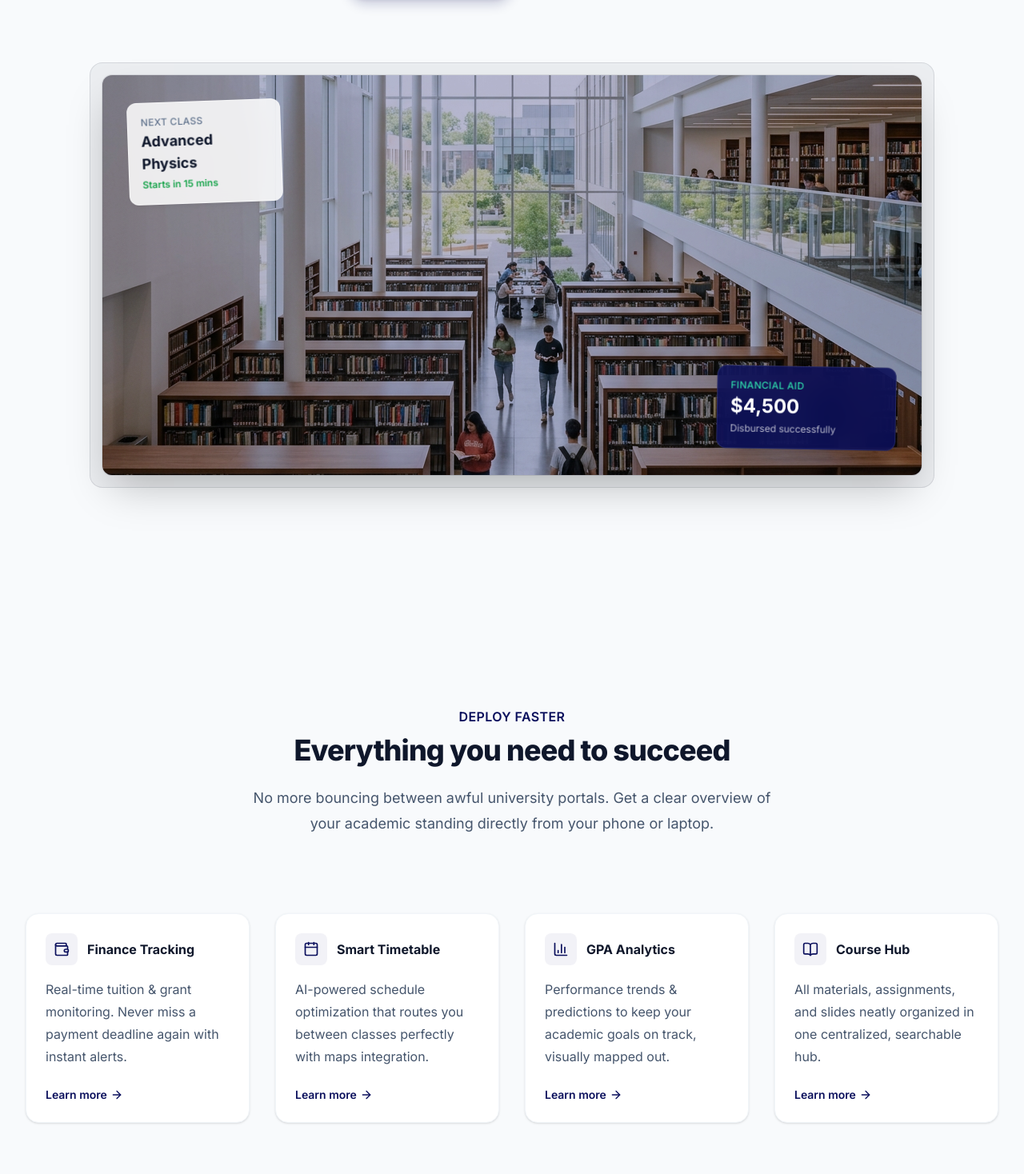
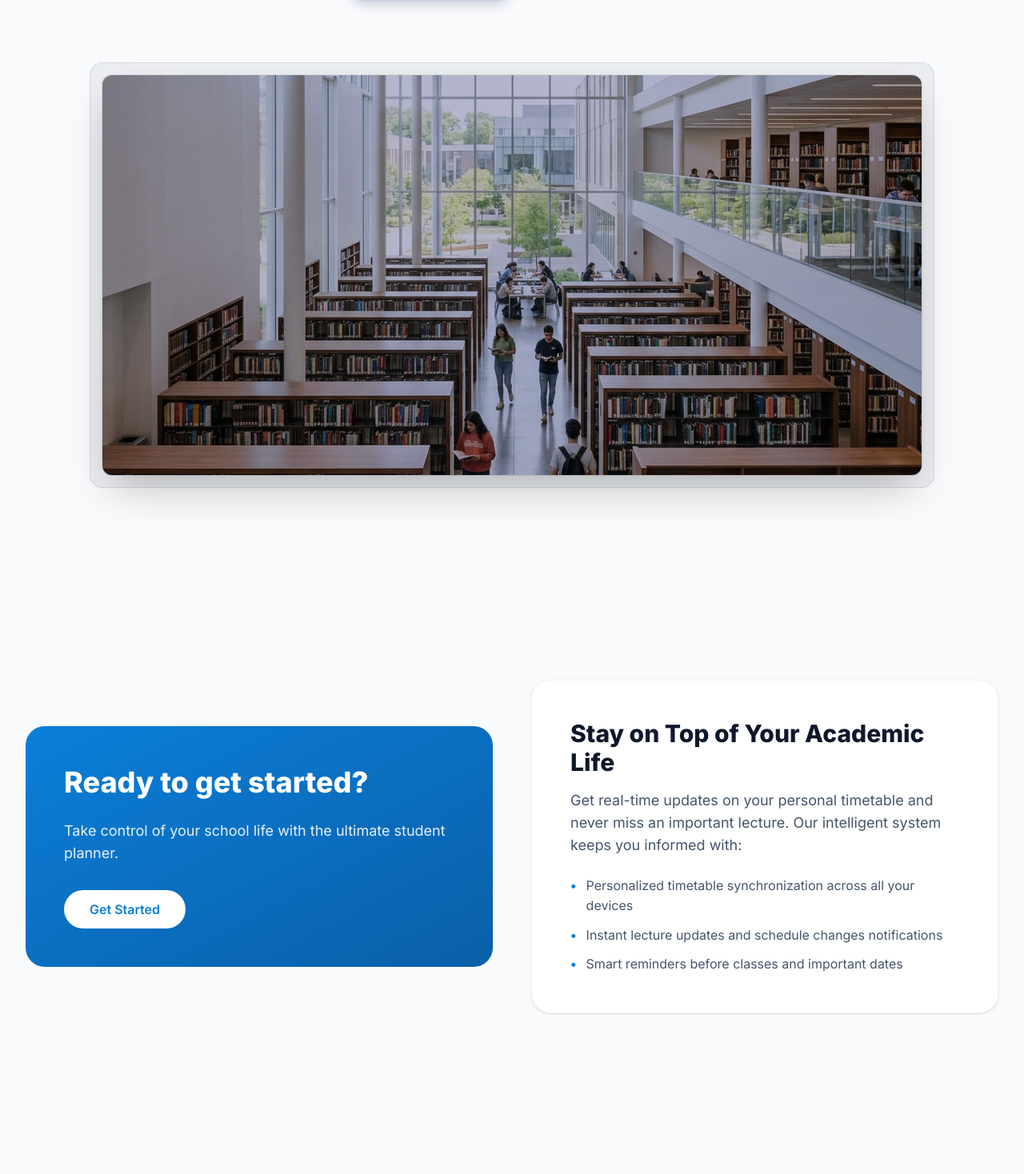
Before and after one commit to WonderDogbe/TertiaryFree, a Next.js app: page / in a window 1280 px wide. Shown: the part 582-2050 px from the top of the page at 80% size. Built offline with nearby package versions, Linux system fonts and the light colour scheme.

Commit message:
feat: enhance landing page with new CTA section and improved layout

```diff
--- a/src/app/page.tsx
+++ b/src/app/page.tsx
@@ -1,23 +1,38 @@
 "use client";
 
 import Link from "next/link";
-import { ArrowRight, Wallet, Calendar, BarChart3, BookOpen } from "lucide-react";
+import {
+  ArrowRight,
+  Wallet,
+  Calendar,
+  BarChart3,
+  BookOpen,
+} from "lucide-react";
 import { Logo } from "@/components/Logo";
 
 export default function LandingPage() {
   return (
     <div className="min-h-screen flex flex-col bg-slate-50 selection:bg-[#2dd4a8] selection:text-[#0a0f5c]">
       <header className="absolute inset-x-0 top-0 z-50">
-        <nav className="mx-auto max-w-7xl px-4 sm:px-6 lg:px-8" aria-label="Global">
+        <nav
+          className="mx-auto max-w-7xl px-4 sm:px-6 lg:px-8"
+          aria-label="Global"
+        >
           <div className="flex items-center justify-between py-6">
             <div className="flex lg:flex-1">
               <Logo size="md" />
             </div>
             <div className="flex flex-1 justify-end items-center gap-x-4 sm:gap-x-6">
-              <Link href="/login" className="text-sm font-semibold leading-6 text-slate-700 hover:text-[#0a0f5c] transition">
+              <Link
+                href="/login"
+                className="text-sm font-semibold leading-6 text-slate-700 hover:text-[#0a0f5c] transition"
+              >
                 Sign in
               </Link>
-              <Link href="/register" className="btn-brand text-sm px-4 py-2 sm:px-5">
+              <Link
+                href="/register"
+                className="btn-brand text-sm px-4 py-2 sm:px-5"
+              >
                 Get Started
               </Link>
             </div>
@@ -28,8 +43,17 @@ export default function LandingPage() {
       <main className="flex-1 isolate">
         {/* Hero section */}
         <div className="relative pt-14">
-          <div className="absolute inset-x-0 -top-40 -z-10 transform-gpu overflow-hidden blur-3xl sm:-top-80" aria-hidden="true">
-            <div className="relative left-[calc(50%-11rem)] aspect-[1155/678] w-[36.125rem] -translate-x-1/2 rotate-[30deg] bg-gradient-to-tr from-[#2dd4a8] to-[#0a0f5c] opacity-20 sm:left-[calc(50%-30rem)] sm:w-[72.1875rem]" style={{ clipPath: "polygon(74.1% 44.1%, 100% 61.6%, 97.5% 26.9%, 85.5% 0.1%, 80.7% 2%, 72.5% 32.5%, 60.2% 62.4%, 52.4% 68.1%, 47.5% 58.3%, 45.2% 34.5%, 27.5% 76.7%, 0.1% 64.9%, 17.9% 100%, 27.6% 76.8%, 76.1% 97.7%, 74.1% 44.1%)" }}></div>
+          <div
+            className="absolute inset-x-0 -top-40 -z-10 transform-gpu overflow-hidden blur-3xl sm:-top-80"
+            aria-hidden="true"
+          >
+            <div
+              className="relative left-[calc(50%-11rem)] aspect-[1155/678] w-[36.125rem] -translate-x-1/2 rotate-[30deg] bg-gradient-to-tr from-[#2dd4a8] to-[#0a0f5c] opacity-20 sm:left-[calc(50%-30rem)] sm:w-[72.1875rem]"
+              style={{
+                clipPath:
+                  "polygon(74.1% 44.1%, 100% 61.6%, 97.5% 26.9%, 85.5% 0.1%, 80.7% 2%, 72.5% 32.5%, 60.2% 62.4%, 52.4% 68.1%, 47.5% 58.3%, 45.2% 34.5%, 27.5% 76.7%, 0.1% 64.9%, 17.9% 100%, 27.6% 76.8%, 76.1% 97.7%, 74.1% 44.1%)",
+              }}
+            ></div>
           </div>
 
           <div className="py-20 sm:py-32 lg:pb-40">
@@ -37,21 +61,47 @@ export default function LandingPage() {
               <div className="mx-auto max-w-3xl text-center animate-slide-up">
                 <div className="mb-8 flex justify-center">
                   <span className="relative rounded-full px-4 py-1.5 text-xs sm:text-sm leading-6 text-slate-600 ring-1 ring-slate-900/10 hover:ring-slate-900/20 shadow-sm bg-white/50 backdrop-blur-sm">
-                    Announcing the new Semester 2024 update. <Link href="/register" className="font-semibold text-[#0a0f5c]"><span className="absolute inset-0" aria-hidden="true"></span>Read more <span aria-hidden="true">&rarr;</span></Link>
+                    Announcing the new Semester 2024 update.{" "}
+                    <Link
+                      href="/register"
+                      className="font-semibold text-[#0a0f5c]"
+                    >
+                      <span
+                        className="absolute inset-0"
+                        aria-hidden="true"
+                      ></span>
+                      Read more <span aria-hidden="true">&rarr;</span>
+                    </Link>
                   </span>
                 </div>
                 <h1 className="text-4xl sm:text-5xl lg:text-6xl font-extrabold tracking-tight text-slate-900 leading-[1.1]">
-                  Your Academic Journey, <span className="text-gradient">Unified.</span>
+                  Your Academic Journey,{" "}
+                  <span className="text-gradient">Unified.</span>
                 </h1>
                 <p className="mt-6 text-base sm:text-lg lg:text-xl tracking-tight text-slate-600 max-w-2xl mx-auto">
-                  Elevate your education with a premium command center. Seamlessly synchronize your academic schedule, track financial aid, and monitor your GPA in one authoritative interface.
+                  Elevate your education with a premium command center.
+                  Seamlessly synchronize your academic schedule, personalize
+                  timetable, and monitor your lectures in one authoritative
+                  interface.
                 </p>
                 <div className="mt-10 flex flex-col sm:flex-row items-center justify-center gap-4 sm:gap-x-6">
-                  <Link href="/register" className="btn-brand py-3.5 px-8 shadow-lg shadow-[#0a0f5c]/20 hover:shadow-xl hover:shadow-[#0a0f5c]/30 w-full sm:w-auto text-base">
+                  <Link
+                    href="/register"
+                    className="btn-brand py-3.5 px-8 shadow-lg shadow-[#0a0f5c]/20 hover:shadow-xl hover:shadow-[#0a0f5c]/30 w-full sm:w-auto text-base"
+                  >
                     Create free account
                   </Link>
-                  <Link href="/login" className="text-sm sm:text-base font-semibold leading-6 text-slate-900 flex items-center gap-1 group w-full sm:w-auto justify-center">
-                    Sign In to Dashboard <span aria-hidden="true" className="group-hover:translate-x-1 transition-transform">→</span>
+                  <Link
+                    href="/login"
+                    className="text-sm sm:text-base font-semibold leading-6 text-slate-900 flex items-center gap-1 group w-full sm:w-auto justify-center"
+                  >
+                    Sign In to Dashboard{" "}
+                    <span
+                      aria-hidden="true"
+                      className="group-hover:translate-x-1 transition-transform"
+                    >
+                      →
+                    </span>
                   </Link>
                 </div>
               </div>
@@ -61,24 +111,11 @@ export default function LandingPage() {
                   <div className="overflow-hidden rounded-lg sm:rounded-xl shadow-2xl ring-1 ring-slate-900/10 h-[250px] sm:h-[400px] lg:h-[500px] relative">
                     {/* eslint-disable-next-line @next/next/no-img-element */}
                     <img
-                       src="/library-hero.png"
-                       alt="App dashboard mock"
-                       className="absolute h-full w-full object-cover object-center"
+                      src="/library-hero.png"
+                      alt="App dashboard mock"
+                      className="absolute h-full w-full object-cover object-center"
                     />
                     <div className="absolute inset-0 bg-[#0a0f5c]/30 mix-blend-multiply" />
-
-                    {/* Floating glass cards over image to look dynamic */}
-                    <div className="absolute top-4 sm:top-8 left-4 sm:left-8 glass-panel rounded-xl p-3 sm:p-4 w-36 sm:w-48 shadow-lg transform -rotate-2">
-                       <p className="text-[10px] sm:text-xs text-slate-500 font-medium tracking-wide uppercase">Next Class</p>
-                       <p className="font-bold text-slate-900 sm:text-lg sm:mt-0.5">Advanced Physics</p>
-                       <p className="text-xs text-[#16a34a] font-semibold mt-1">Starts in 15 mins</p>
-                    </div>
-
-                    <div className="absolute bottom-4 sm:bottom-8 right-4 sm:right-8 glass-panel-dark rounded-xl p-3 sm:p-4 w-40 sm:w-56 shadow-2xl transform rotate-1">
-                       <p className="text-[10px] sm:text-xs text-[#2dd4a8] font-medium tracking-wide uppercase">Financial Aid</p>
-                       <p className="font-bold text-white text-lg sm:text-2xl mt-0.5">$4,500</p>
-                       <p className="text-[10px] sm:text-xs text-white/70 mt-1">Disbursed successfully</p>
-                    </div>
                   </div>
                 </div>
               </div>
@@ -86,15 +123,80 @@ export default function LandingPage() {
           </div>
         </div>
 
+        {/* CTA Section with User Types */}
+        <div className="mx-auto max-w-7xl px-4 sm:px-6 lg:px-8 py-16 sm:py-24">
+          <div className="grid grid-cols-1 lg:grid-cols-2 gap-8 lg:gap-12 items-center">
+            {/* Left: CTA Box */}
+            <div className="bg-gradient-to-br from-[#0a7fd9] to-[#0a5fa8] rounded-3xl p-8 sm:p-12 text-white">
+              <h2 className="text-3xl sm:text-4xl font-extrabold leading-tight mb-6">
+                Ready to get started?
+              </h2>
+              <p className="text-lg text-white/90 mb-8">
+                Take control of your school life with the ultimate student
+                planner.
+              </p>
+              <Link
+                href="/register"
+                className="bg-white text-[#0a7fd9] px-8 py-3 rounded-full font-semibold hover:bg-slate-50 transition-colors inline-block"
+              >
+                Get Started
+              </Link>
+            </div>
+
+            {/* Right: White Card */}
+            <div className="bg-white rounded-3xl p-8 sm:p-12 shadow-sm border border-slate-100">
+              <h3 className="text-2xl sm:text-3xl font-extrabold text-slate-900 mb-4">
+                Stay on Top of Your Academic Life
+              </h3>
+              <p className="text-base sm:text-lg text-slate-600 mb-6">
+                Get real-time updates on your personal timetable and never miss
+                an important lecture. Our intelligent system keeps you informed
+                with:
+              </p>
+              <ul className="space-y-3">
+                <li className="flex items-start gap-3">
+                  <span className="flex-shrink-0 text-[#0a7fd9] font-bold">
+                    •
+                  </span>
+                  <span className="text-slate-600">
+                    Personalized timetable synchronization across all your
+                    devices
+                  </span>
+                </li>
+                <li className="flex items-start gap-3">
+                  <span className="flex-shrink-0 text-[#0a7fd9] font-bold">
+                    •
+                  </span>
+                  <span className="text-slate-600">
+                    Instant lecture updates and schedule changes notifications
+                  </span>
+                </li>
+                <li className="flex items-start gap-3">
+                  <span className="flex-shrink-0 text-[#0a7fd9] font-bold">
+                    •
+                  </span>
+                  <span className="text-slate-600">
+                    Smart reminders before classes and important dates
+                  </span>
+                </li>
+              </ul>
+            </div>
+          </div>
+        </div>
+
         {/* Feature section */}
         <div className="mx-auto max-w-7xl px-4 sm:px-6 lg:px-8 py-16 sm:py-24 lg:py-32">
           <div className="mx-auto max-w-2xl lg:text-center animate-slide-up delay-200">
-            <h2 className="text-base font-semibold leading-7 text-[#0a0f5c] tracking-wide uppercase">Deploy faster</h2>
+            <h2 className="text-base font-semibold leading-7 text-[#0a0f5c] tracking-wide uppercase">
+              Deploy faster
+            </h2>
             <p className="mt-2 text-3xl font-extrabold tracking-tight text-slate-900 sm:text-4xl title-font">
               Everything you need to succeed
             </p>
             <p className="mt-6 text-lg leading-8 text-slate-600">
-              No more bouncing between awful university portals. Get a clear overview of your academic standing directly from your phone or laptop.
+              No more bouncing between awful university portals. Get a clear
+              overview of your academic standing directly from your phone or
+              laptop.
             </p>
           </div>
 
@@ -109,8 +211,13 @@ export default function LandingPage() {
                   Finance Tracking
                 </dt>
                 <dd className="mt-4 flex flex-auto flex-col text-sm sm:text-base leading-7 text-slate-600">
-                  <p className="flex-auto">Real-time tuition & grant monitoring. Never miss a payment deadline again with instant alerts.</p>
-                  <p className="mt-4 sm:mt-6 text-sm font-semibold text-[#0a0f5c] flex items-center gap-1">Learn more <ArrowRight className="h-4 w-4"/></p>
+                  <p className="flex-auto">
+                    Real-time tuition & grant monitoring. Never miss a payment
+                    deadline again with instant alerts.
+                  </p>
+                  <p className="mt-4 sm:mt-6 text-sm font-semibold text-[#0a0f5c] flex items-center gap-1">
+                    Learn more <ArrowRight className="h-4 w-4" />
+                  </p>
                 </dd>
               </div>
               {/* Feature 2 */}
@@ -122,8 +229,13 @@ export default function LandingPage() {
                   Smart Timetable
                 </dt>
                 <dd className="mt-4 flex flex-auto flex-col text-sm sm:text-base leading-7 text-slate-600">
-                  <p className="flex-auto">AI-powered schedule optimization that routes you between classes perfectly with maps integration.</p>
-                  <p className="mt-4 sm:mt-6 text-sm font-semibold text-[#0a0f5c] flex items-center gap-1">Learn more <ArrowRight className="h-4 w-4"/></p>
+                  <p className="flex-auto">
+                    AI-powered schedule optimization that routes you between
+                    classes perfectly with maps integration.
+                  </p>
+                  <p className="mt-4 sm:mt-6 text-sm font-semibold text-[#0a0f5c] flex items-center gap-1">
+                    Learn more <ArrowRight className="h-4 w-4" />
+                  </p>
                 </dd>
               </div>
               {/* Feature 3 */}
@@ -135,8 +247,13 @@ export default function LandingPage() {
                   GPA Analytics
                 </dt>
                 <dd className="mt-4 flex flex-auto flex-col text-sm sm:text-base leading-7 text-slate-600">
-                  <p className="flex-auto">Performance trends & predictions to keep your academic goals on track, visually mapped out.</p>
-                  <p className="mt-4 sm:mt-6 text-sm font-semibold text-[#0a0f5c] flex items-center gap-1">Learn more <ArrowRight className="h-4 w-4"/></p>
+                  <p className="flex-auto">
+                    Performance trends & predictions to keep your academic goals
+                    on track, visually mapped out.
+                  </p>
+                  <p className="mt-4 sm:mt-6 text-sm font-semibold text-[#0a0f5c] flex items-center gap-1">
+                    Learn more <ArrowRight className="h-4 w-4" />
+                  </p>
                 </dd>
               </div>
               {/* Feature 4 */}
@@ -148,8 +265,13 @@ export default function LandingPage() {
                   Course Hub
                 </dt>
                 <dd className="mt-4 flex flex-auto flex-col text-sm sm:text-base leading-7 text-slate-600">
-                  <p className="flex-auto">All materials, assignments, and slides neatly organized in one centralized, searchable hub.</p>
-                  <p className="mt-4 sm:mt-6 text-sm font-semibold text-[#0a0f5c] flex items-center gap-1">Learn more <ArrowRight className="h-4 w-4"/></p>
+                  <p className="flex-auto">
+                    All materials, assignments, and slides neatly organized in
+                    one centralized, searchable hub.
+                  </p>
+                  <p className="mt-4 sm:mt-6 text-sm font-semibold text-[#0a0f5c] flex items-center gap-1">
+                    Learn more <ArrowRight className="h-4 w-4" />
+                  </p>
                 </dd>
               </div>
             </dl>
```
Also changed, not shown: public/card1.png (added).
